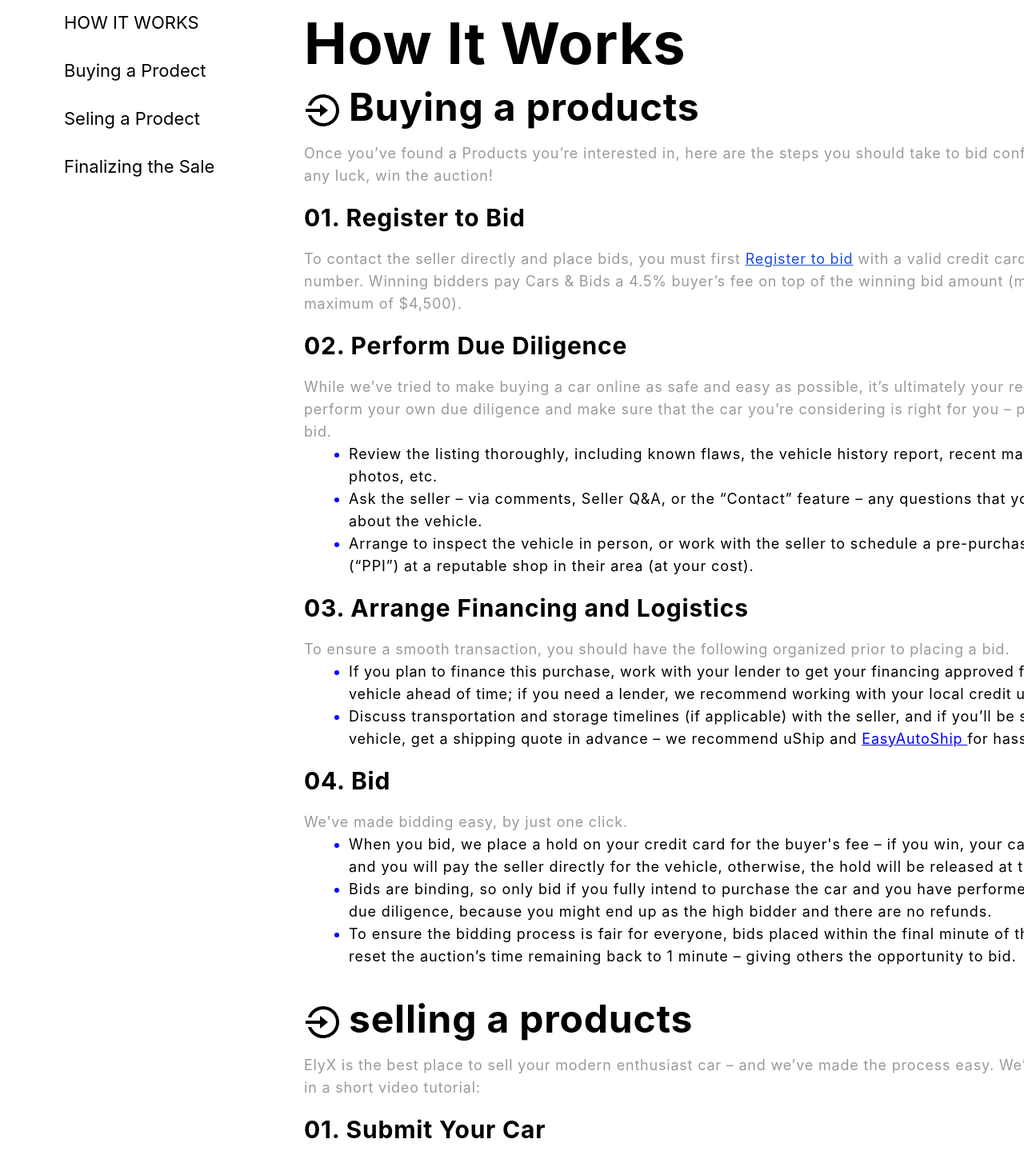
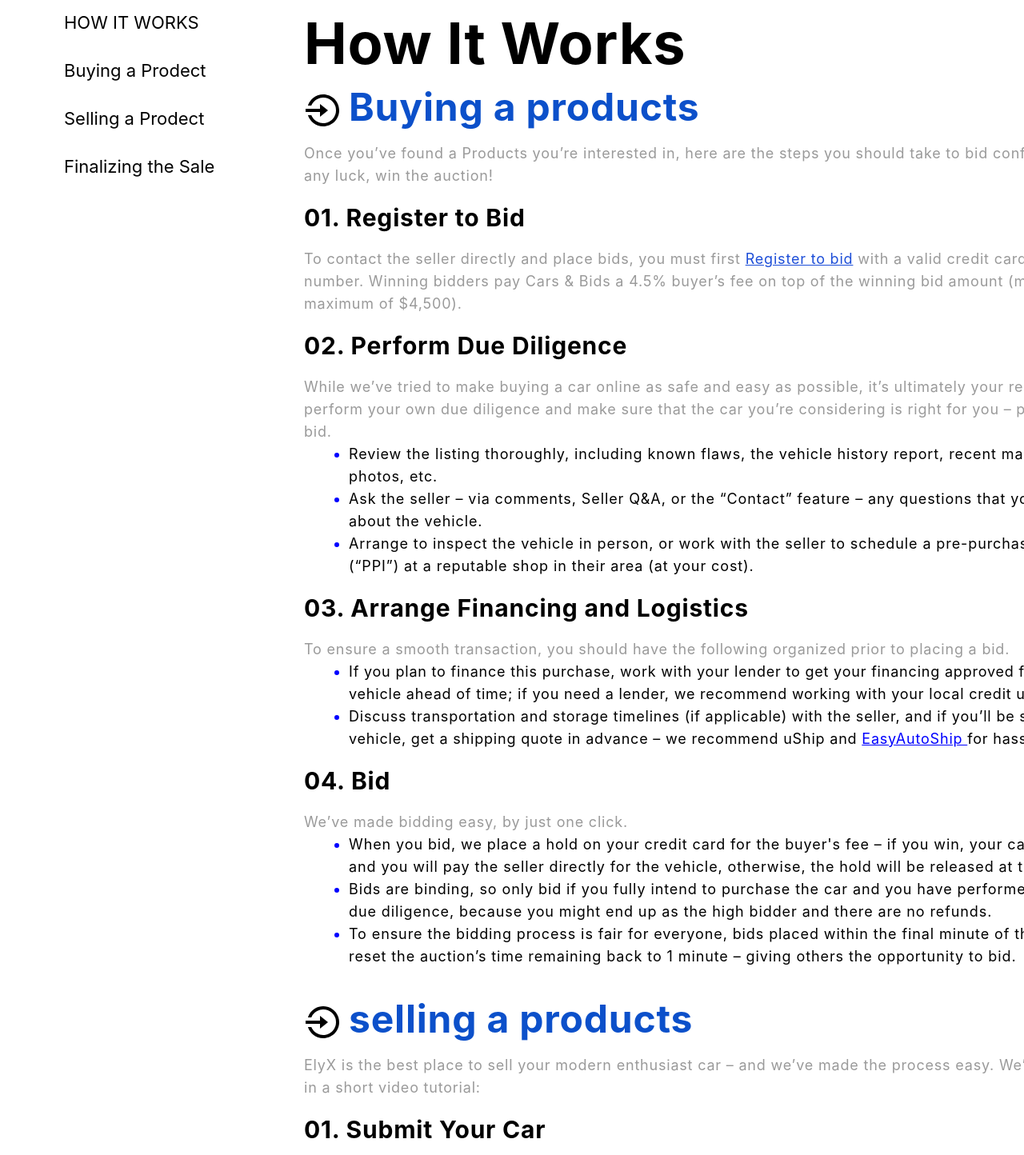
Before and after one commit to M-ilyas1/Elyx-project, a React (Create React App) app: page /HowitWorks in a window 1280 px wide. Shown: the part 766-2210 px from the top of the page at 80% size. Built offline with nearby package versions, Linux system fonts and the light colour scheme.

Commit message:
complete howit

```diff
--- a/src/Component/HowItsWorkContent/HowitsWorkContent.js
+++ b/src/Component/HowItsWorkContent/HowitsWorkContent.js
@@ -9,9 +9,9 @@ function HowItsWorkContent() {
 
     <div className='w-[368px] text-[22px] font-mediam leading-[60px]'>
         <p><a href="" className='hover:text-[blue]'>HOW IT WORKS</a></p>
-        <p><a href="" className='hover:text-[blue]'>Buying a Prodect</a></p>
-        <p><a href="" className='hover:text-[blue]'>Seling a Prodect</a></p>
-        <p><a href="" className='hover:text-[blue]'>Finalizing the Sale</a></p>
+        <p><a href="#Buying" className='hover:text-[blue]'>Buying a Prodect</a></p>
+        <p><a href="#Selling" className='hover:text-[blue]'>Selling a Prodect</a></p>
+        <p><a href="#Finalizing" className='hover:text-[blue]'>Finalizing the Sale</a></p>
 
     </div>
       </div>
@@ -21,9 +21,9 @@ function HowItsWorkContent() {
         <div className="w-[1072px] pb-10 ">
           <h1 className="text-7xl font-bold pb-5 ">How It Works</h1>
 
-          <div className="flex gap-2 text-5xl text-Asif">
+          <div id="Buying" className="flex gap-2 text-5xl text-Asif">
             <RiLoginCircleLine className="mt-1" />
-            <h1 className="font-bold pb-5">Buying a products</h1>
+            <h1 className="font-bold pb-5 text-primary">Buying a products</h1>
           </div>
           <p className="text-[#9A9A9A] text-lg  ">
             Once you’ve found a Products you’re interested in, here are the
@@ -138,9 +138,9 @@ function HowItsWorkContent() {
         </div>
         {/* section 2 */}
         <div className="w-[1072px] ">
-          <div className="flex gap-2 text-5xl text-Asif">
+          <div id="Selling" className="flex gap-2 text-5xl text-Asif">
             <RiLoginCircleLine className="mt-1" />
-            <h1 className="font-bold pb-5">selling a products</h1>
+            <h1 className="font-bold pb-5 text-primary">selling a products</h1>
           </div>
           <p className="text-[#9A9A9A] text-lg  ">
             ElyX is the best place to sell your modern enthusiast car – and
@@ -292,10 +292,10 @@ function HowItsWorkContent() {
             </p>
           </div>
         </div>
-        <div className="w-[1072px]  pt-10">
+        <div id="Finalizing" className="w-[1072px]  pt-10">
           <div className="flex gap-2 text-5xl text-[blue]">
             <RiLoginCircleLine className="mt-1" />
-            <h1 className="font-bold pb-5">Finalizing the Sale</h1>
+            <h1 className="font-bold pb-5 text-primary">Finalizing the Sale</h1>
           </div>
           <p className="text-[#9A9A9A] text-lg  ">
           Once a car is sold on Cars & Bids, we connect the buyer and seller so they can complete the vehicle sale directly. Here are our recommendations and tips for ensuring a successful post-auction transaction – and remember, we’re here to help!
```
